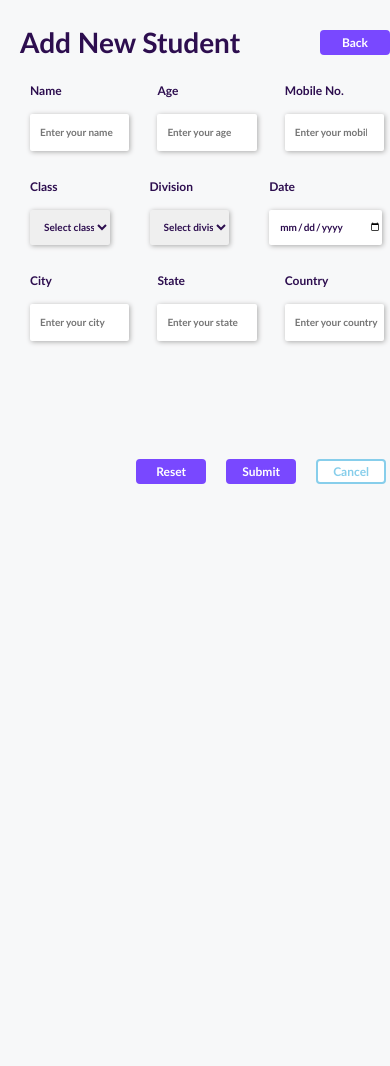
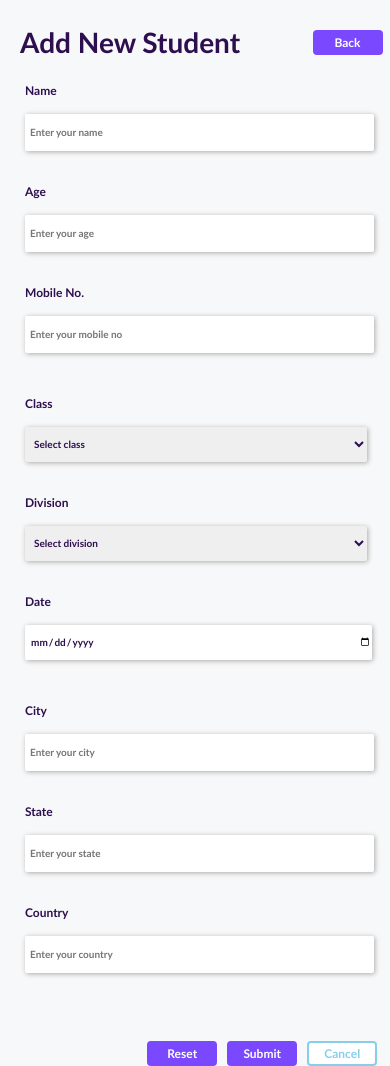
Before and after one commit to ajimhalepotra/react-datatable, a React (Create React App) app: page /add-table-data in a window 390 px wide. Before the commit the page ends 844 px from the top, so only its background shows below. Built offline with nearby package versions, Linux system fonts and the light colour scheme.

Commit message:
styles changed

```diff
--- a/src/Layout/heading.css
+++ b/src/Layout/heading.css
@@ -1,22 +1,22 @@
-.heading{
+.heading {
   display: flex;
   /* position: fixed; */
   font-family: Calibri;
 }
-.title{
+.title {
   width: 90%;
   padding-left: 20px;
-    color:#2d0e4f;
+  color: #2d0e4f;
   font-weight: bold;
   font-family: Calibri;
 }
 
-.spanicon{
+.spanicon {
   font-size: 14px;
   margin: 2px 5px;
   font-family: Calibri;
 }
-.route-btn{
+.route-btn {
   background-color: rgb(121, 72, 255);
   color: white;
   text-decoration: none;
@@ -32,30 +32,28 @@
   font-size: 20px;
 }
 
-
-.main-input-container{
+.main-input-container {
   display: flex;
   width: 98%;
   /* border: 1px solid red; */
   margin: 0px 10px;
-    padding: 5px  0;
+  padding: 5px 0;
+  flex-wrap: wrap;
 }
 
-
-.main-input-chiled{
+.main-input-chiled {
   width: 30%;
   margin: 0px 20px;
 }
 
-
-.input-label{
+.input-label {
   font-size: 20px;
   color: #2d0e4f;
   font-weight: bold;
   font-family: Calibri;
 }
 
-.student-input{
+.student-input {
   width: 100%;
   height: 40px;
   font-size: 16px;
@@ -63,79 +61,79 @@
   border: none;
   box-shadow: 1px 1px 10px rgb(171, 170, 170);
   padding-left: 10px;
-    color:#2d0e4f;
+  color: #2d0e4f;
   font-weight: bold;
   font-family: Calibri;
 }
 
-.btn-data{
-    /* width: 100%; */
+.btn-data {
   text-align: center;
-    position: relative;
-    top: 60px;
-    right: -65%;
   margin: 0px 10px;
-
+  color: skyblue;
 }
-.btn-data button{
+.btn-data button {
   height: 40px;
-
 }
-.main-btn-container{
-    position: absolute;
-    width: 60%;
+.main-btn-container {
+  display: flex;
   justify-content: end;
+  width: 98%;
+  padding-right: 0px;
 }
 
+/* media  1024 */
+@media screen and (max-width: 1224px) {
+  .title {
+    width: 90%;
+    height: 100%;
+  }
 
-
-/* media  1024 */
-@media (max-width: 1024px) and (max-width: 1224px){
-    .title{
-        width: 89%;
-        height: 100%;
+  .main-input-container {
+    flex-wrap: nowrap;
   }
 }
 
-@media screen and (max-width: 1024px){
-    .heading .title{
+@media screen and (max-width: 1024px) {
+  .heading .title {
     width: 86%;
   }
 }
 
-@media screen and (max-width: 768px){
-    .heading .title{
+@media screen and (max-width: 768px) {
+  .heading .title {
     width: 82%;
+  }
+
+  .main-input-container {
+    flex-wrap: wrap;
   }
 }
 
-
-@media screen and (max-width: 600px){
-    .heading .title{
-        width: 78%;
+@media screen and (max-width: 600px) {
+  .heading .title {
+    width: 75%;
     font-size: 14px;
     padding-top: 6px;
   }
 
-    .route-btn{
+  .route-btn {
     width: 90px;
     height: 40px;
     border-radius: 6px;
     font-size: 18px;
   }
 
-    .main-input-chiled{
+  .main-input-chiled {
     width: 90%;
     padding: 0;
     font-size: 12px;
   }
 
-    .input-label{
+  .input-label {
     font-size: 12px;
   }
 
-
-    .student-input{
+  .student-input {
     height: 35px;
     font-size: 12px;
     border-radius: 2px;
@@ -144,9 +142,13 @@
   }
 }
 
+@media screen and (max-width: 480px) {
+  .title {
+    font-size: 10px;
+    width: 75%;
+  }
 
-@media screen and (max-width: 480px){
-    .route-btn{
+  .route-btn {
     width: 70px;
     height: 25px;
     border-radius: 4px;
@@ -154,41 +156,43 @@
     margin-top: 30px;
   }
 
-
-    .student-input{
+  .student-input {
     height: 35px;
     font-size: 10px;
     border-radius: 2px;
     box-shadow: 1px 1px 5px rgb(171, 170, 170);
-        padding-left: 10px;
-
+    padding-left: 5px;
   }
 
-    .btn-data button{
+  .btn-data button {
     height: 25px;
   }
 
+  .main-input-container {
+    margin: 0 5px;
   }
 
+  .btn-data {
+    right: -60%;
+    margin: 0px 5px;
+  }
+}
 
-
-
-
-@media screen and (max-width: 320px){
-    .heading .title{
+@media screen and (max-width: 320px) {
+  .heading .title {
     width: 70%;
     font-size: 11px;
     padding-top: 6px;
   }
 
-    .route-btn{
+  .route-btn {
     width: 70px;
     height: 30px;
     border-radius: 6px;
     font-size: 14px;
   }
 
-    .btn-data button{
+  .btn-data button {
     height: 30px;
   }
 }
--- a/src/components/AddTableData.js
+++ b/src/components/AddTableData.js
@@ -45,9 +45,9 @@ const AddTableData = () => {
       country: Yup.string().required(),
     }),
 
-    onSubmit: (values) => {
+    onSubmit: (values, action) => {
       console.log("Add Student Data:", values);
-      // action.resetForm();
+      action.resetForm();
     },
   });
 
@@ -84,6 +84,7 @@ const AddTableData = () => {
             {errors.name && touched.name ? (
               <i style={{ color: "red" }}>{errors.name}</i>
             ) : null}
+            <br />
           </div>
 
           <br />
@@ -106,6 +107,7 @@ const AddTableData = () => {
             {errors.age && touched.age ? (
               <i style={{ color: "red" }}>{errors.age}</i>
             ) : null}
+            <br />
           </div>
 
           <br />
@@ -128,6 +130,7 @@ const AddTableData = () => {
             {errors.mobile && touched.mobile ? (
               <i style={{ color: "red" }}>{errors.mobile}</i>
             ) : null}
+            <br />
           </div>
         </div>
 
@@ -154,6 +157,7 @@ const AddTableData = () => {
             {errors.class && touched.class ? (
               <i style={{ color: "red" }}>{errors.class}</i>
             ) : null}
+            <br />
           </div>
 
           <br />
@@ -179,6 +183,7 @@ const AddTableData = () => {
             {errors.division && touched.division ? (
               <i style={{ color: "red" }}>{errors.division}</i>
             ) : null}
+            <br />
           </div>
 
           <br />
@@ -199,6 +204,7 @@ const AddTableData = () => {
             {errors.date && touched.date ? (
               <i style={{ color: "red" }}>{errors.date}</i>
             ) : null}
+            <br />
           </div>
         </div>
 
@@ -223,6 +229,7 @@ const AddTableData = () => {
             {errors.city && touched.city ? (
               <i style={{ color: "red" }}>{errors.city}</i>
             ) : null}
+            <br />
           </div>
 
           <br />
@@ -245,6 +252,7 @@ const AddTableData = () => {
             {errors.state && touched.state ? (
               <i style={{ color: "red" }}>{errors.state}</i>
             ) : null}
+            <br />
           </div>
 
           <br />
@@ -268,6 +276,7 @@ const AddTableData = () => {
             {errors.country && touched.country ? (
               <i style={{ color: "red" }}>{errors.country}</i>
             ) : null}
+            <br />
           </div>
         </div>
 
@@ -300,10 +309,14 @@ const AddTableData = () => {
           </div>
         </div> */}
 
-        <div className="main-input-container main-btn-container">
+        <div className="main-btn-container">
           <div className="btn-data">
-            <button type="reset" className="route-btn" onClick={() => alert("reset button clicked")}>
-            Reset
+            <button
+              type="reset"
+              className="route-btn"
+              onClick={() => alert("reset button clicked")}
+            >
+              Reset
             </button>
           </div>
           <div className="btn-data">
@@ -312,11 +325,18 @@ const AddTableData = () => {
             </button>
           </div>
           <div className="btn-data">
-            <button className="route-btn" style={{ backgroundColor:"white", border:"2px solid skyblue"}}>
-              <Link to="/" style={{ textDecoration: "none",  color: "skyblue"}}>
+            <Link to="/" style={{ textDecoration: "none", color: "skyblue" }}>
+              <button
+                className="route-btn"
+                style={{
+                  backgroundColor: "white",
+                  border: "2px solid skyblue",
+                  color: "skyblue",
+                }}
+              >
                 Cancel
-              </Link>
-            </button>
+              </button>
+            </Link>
           </div>
         </div>
       </form>
```
Lines whose indentation alone changed are shown as unchanged.
